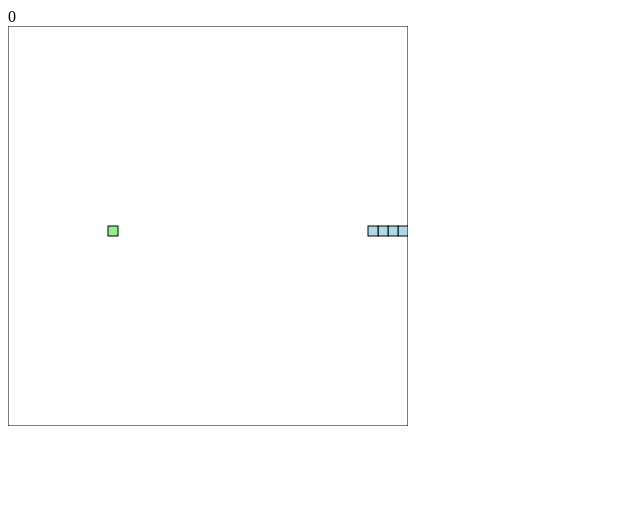
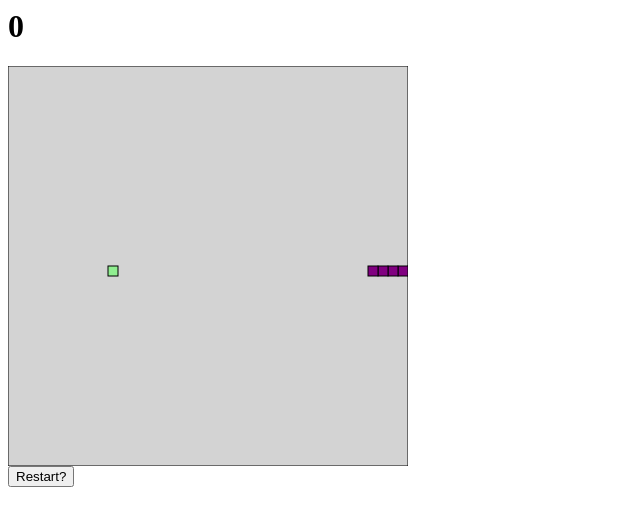
Before and after one commit to Jakeface95/Snake, a plain HTML site: page index.html in a window 1280 px wide. Shown: the whole page, without its empty margins (0-640 px from the left). Drawn offline with Linux system fonts and the light colour scheme.

Commit message:
Button added - style started

```diff
--- a/app.js
+++ b/app.js
@@ -1,6 +1,6 @@
 const board_border = 'black';
-const board_background = "white";
-const snake_col = 'lightblue';
+const board_background = "lightgrey";
+const snake_col = 'purple';
 const snake_border = 'darkblue';
 
 let snake = [
@@ -14,9 +14,10 @@ let snake = [
 let score = 0;
 // True if changing direction
 let changing_direction = false;
-// Horizontal velocity
+// Spawn food
 let food_x;
 let food_y;
+// Horizontal velocity
 let dx = 10;
 // Vertical velocity
 let dy = 0;
@@ -27,8 +28,8 @@ const snakeboard = document.getElementById("gameCanvas");
 const snakeboard_ctx = snakeboard.getContext("2d");
 // Start game
 main();
+// Generate food
 gen_food();
-
 
 document.addEventListener("keydown", change_direction);
 
@@ -150,7 +151,7 @@ function move_snake() {
     const has_eaten_food = snake[0].x === food_x && snake[0].y === food_y;
     if (has_eaten_food) {
         // Increase score
-      score += 10;
+        score += 1;
         // Display score on screen
         document.getElementById('score').innerHTML = score;
         // Generate new food location
--- a/index.html
+++ b/index.html
@@ -5,8 +5,13 @@
     <title>snake</title>
 </head>
 <body>
-    <div id="score">0</div>
-    <canvas id="gameCanvas" width="400" height="400"></canvas>
+    <h1 id="score">0</h1>
+    <section>
+        <canvas id="gameCanvas" width="400" height="400"></canvas>
+    </section>
+    <section id="sectionButton">
+        <button id="restartButton">Restart?</button>
+    </section>
     <script src="app.js"></script>
 </body>
 </html>
```
Lines whose indentation alone changed are shown as unchanged.
